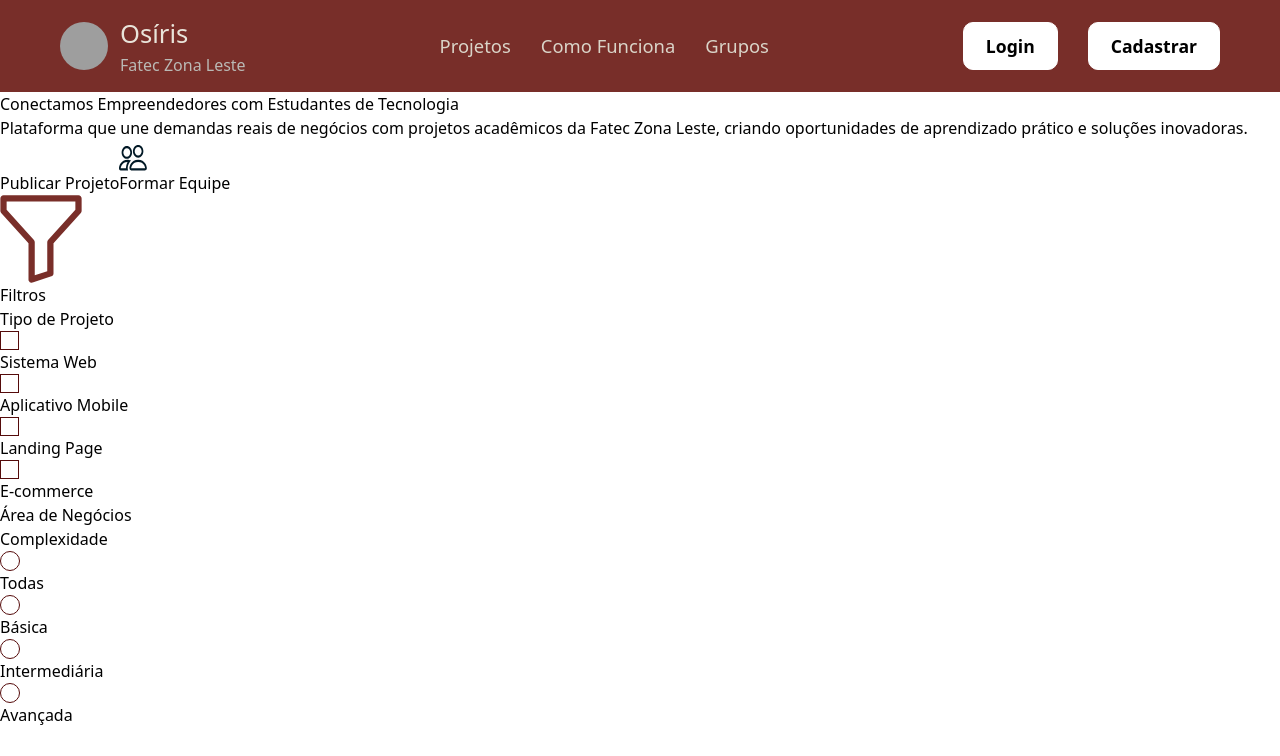
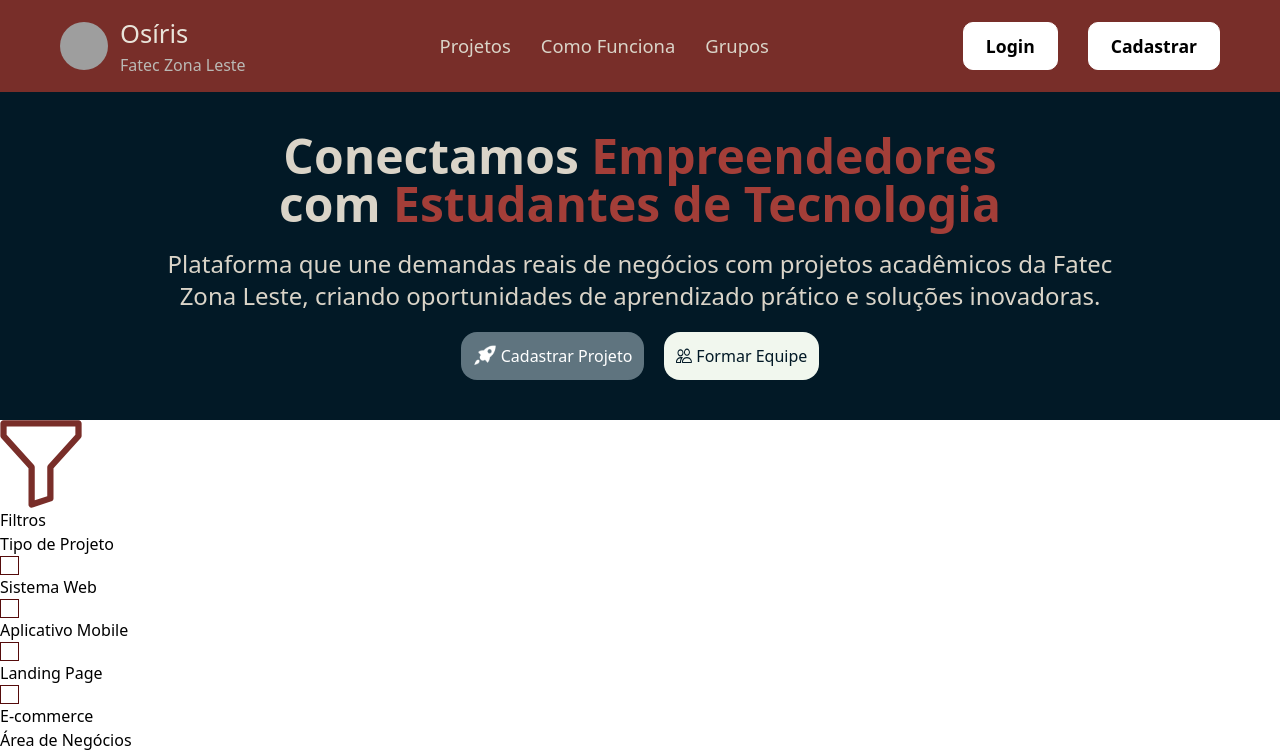
Before and after one commit to Infinito-1/osiris-react, a React (Vite) app: page / in a window 1280 px wide. Shown: the top 756 px of the page. Built offline with nearby package versions, Linux system fonts and the light colour scheme; grey boxes are pictures that could not be loaded.

Commit message:
estiliza banner

```diff
--- a/src/pages/home/Home.tsx
+++ b/src/pages/home/Home.tsx
@@ -23,22 +23,24 @@ function Home() {
   return (
     <>
       <main>
-        <section>
-            <h1>Conectamos <span>Empreendedores</span> com <span>Estudantes de Tecnologia</span></h1>
-            <p>Plataforma que une demandas reais de negócios com projetos acadêmicos da Fatec Zona Leste, criando oportunidades de aprendizado prático e soluções inovadoras.</p>
+        <section className="bg-[#021926] p-10">
+            <h1 className="text-5xl justify-center font-semibold text-[#DAD4C8] mx-55 text-center">Conectamos <span className="text-[#A33E38]">Empreendedores</span> com <span className="text-[#A33E38]">Estudantes de Tecnologia</span></h1>
+            <p className="text-[#DAD4C8] text-center py-5 text-2xl mx-30">Plataforma que une demandas reais de negócios com projetos acadêmicos da Fatec Zona Leste, criando oportunidades de aprendizado prático e soluções inovadoras.</p>
 
-            <button>
-                <img src={foguete}/>
-                <p>Publicar Projeto</p>
-            </button>
+            <div className="flex gap-5 justify-center">
+                <button className="text-white text-2x1 flex gap-1 bg-[#5F747F] rounded-2xl p-3 items-center">
+                    <img className="size-6" src={foguete}/>
+                    <p>Cadastrar Projeto</p>
+                </button>
 
-            <button>
-                <img src={pessoas}/>
-                <p>Formar Equipe</p>
-            </button>
+                <button className="bg-[#F1F7EE] text-2x1 flex gap-1 rounded-2xl p-3 items-center">
+                    <img className="size-4" src={pessoas}/>
+                    <p className="text-[#021926]">Formar Equipe</p>
+                </button>
+            </div>
         </section>
 
-        <section>
+        <section className="bg=[#F1F7EE]">
             <div>
                 <div>
                 <img src={Filtro}/>
```
